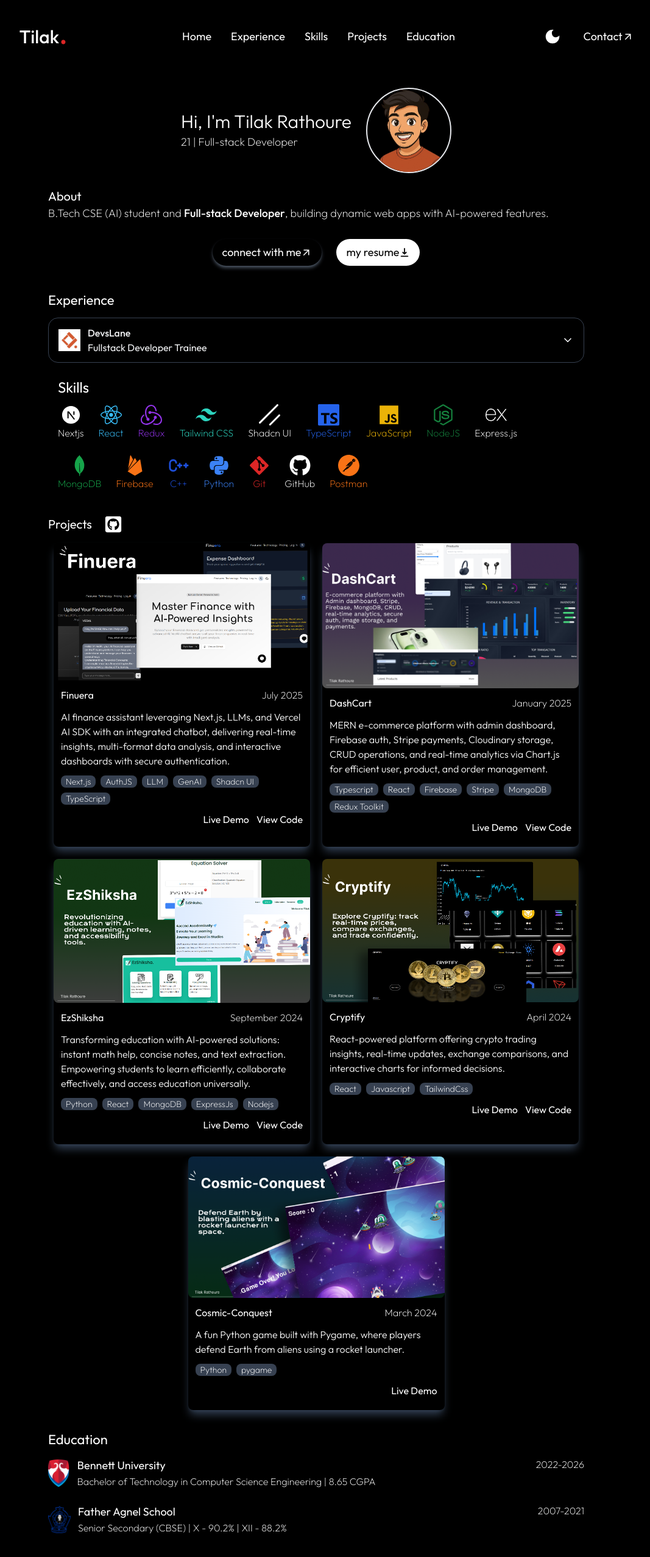
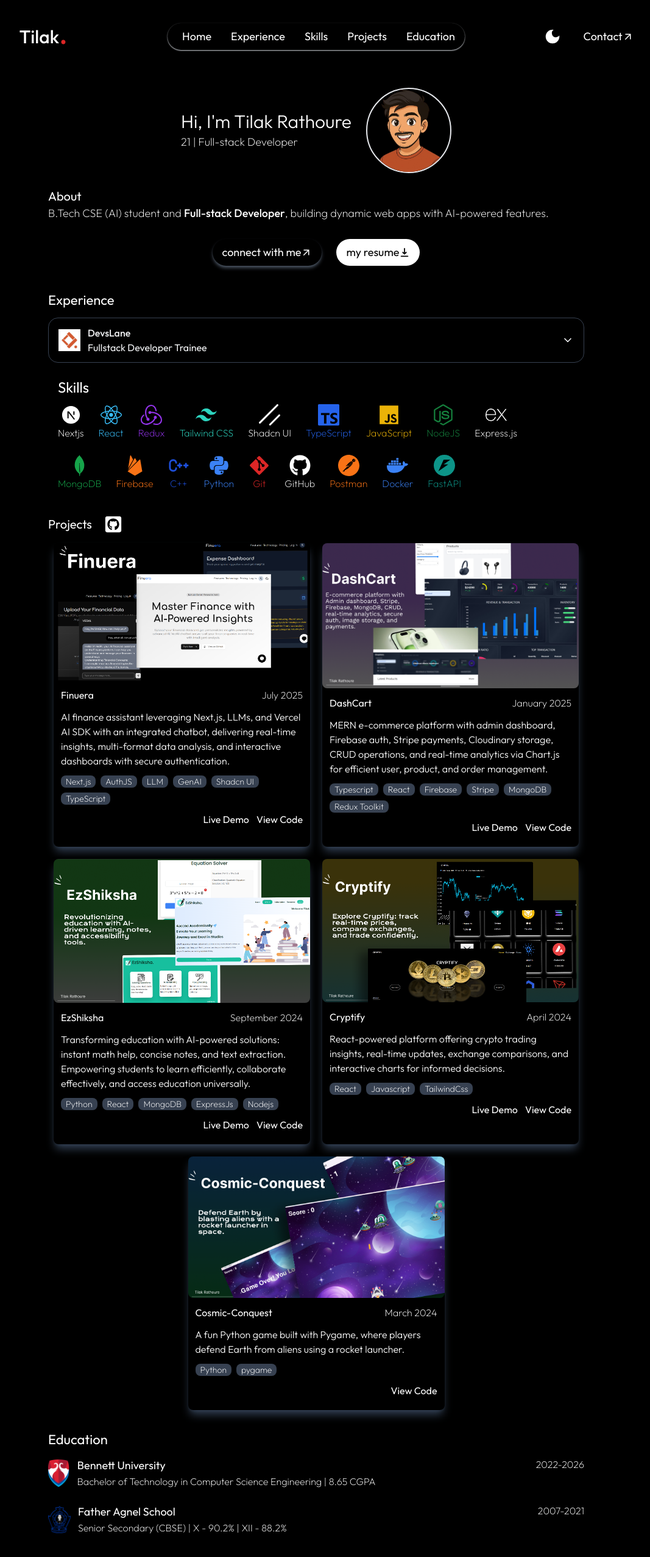
Before and after one commit to TilakRathoure/portfolio-website, a Next.js app: page / in a window 1280 px wide. Shown: the top 2554 px of the page at 61% size, without its empty margins (121-1188 px from the left). Built offline with nearby package versions, Linux system fonts and the light colour scheme; a web font is replaced by a local one.

Commit message:
add skills and fix styling

```diff
--- a/app/components/Contactform.tsx
+++ b/app/components/Contactform.tsx
@@ -5,7 +5,6 @@
 import { FaGithubSquare } from "react-icons/fa";
 import { FaLinkedin } from "react-icons/fa";
 import { FaXTwitter } from "react-icons/fa6";
-import { FaSquareInstagram } from "react-icons/fa6";
 
 type Icon = {
   icon: IconType;
@@ -25,14 +24,9 @@
     icon: FaXTwitter,
     link: "https://x.com/TilakRathoure",
   },
-  {
-    icon: FaSquareInstagram,
-    link: "https://www.instagram.com/tilakrathoure",
-  }
 ];
 
 const Contactform = () => {
-
   const [result, setResult] = React.useState("");
 
   const onSubmit = async (event: FormEvent) => {
@@ -48,10 +42,11 @@
       // Send the formData directly to the API
       const { data } = await axios.post(
         "https://api.web3forms.com/submit",
-        formData,{
-          headers:{
-            "Content-Type":"multipart/form-data"
-          }
+        formData,
+        {
+          headers: {
+            "Content-Type": "multipart/form-data",
+          },
         }
       );
 
@@ -102,7 +97,6 @@
             </p>
 
             <div className="text-black">
-
               {e.name !== "message" ? (
                 <input
                   className="border-b-[3px] p-1 rounded-lg border-black w-full text-base"
@@ -118,10 +112,7 @@
                   required
                 />
               )}
-
             </div>
-
-
           </div>
         ))}
 
--- a/app/components/Header.tsx
+++ b/app/components/Header.tsx
@@ -54,7 +54,7 @@
         </a>
         <a
           target="_blank"
-          href="https://drive.google.com/file/d/1_O2CpzlxBW_zQmf5s9gRjIPK9dnXgW7I/view?usp=sharing"
+          href="https://drive.google.com/file/d/1dlthciRokC17NXVYCYdOZpa3y7cail4V/view?usp=sharing"
         >
           <span
             className={`bg-black text-white dark:text-black dark:bg-white flex items-center justify-center shadow-md rounded-3xl px-4 cursor-pointer text-lg py-2 text-nowrap`}
--- a/app/components/Navbar.tsx
+++ b/app/components/Navbar.tsx
@@ -62,7 +62,7 @@
         <ul
           className={`hidden ${
             mode === "dark" ? "text-white bg-black" : "text-black bg-white"
-          } sm:flex justify-between items-center shadow-md rounded-3xl`}
+          } sm:flex justify-between items-center shadow-md rounded-3xl dark:shadow-sm dark:shadow-gray-300`}
         >
           {Header.map((e, i) => (
             <a
--- a/app/components/Projects.tsx
+++ b/app/components/Projects.tsx
@@ -6,7 +6,7 @@
 import python from "../../assets/cosmic.png";
 import shop from "../../assets/Screenshot 2025-08-09 022940.png";
 import Contextfirst from "../Theme";
-import finuera from "@/assets/finuera.png"
+import finuera from "@/assets/finuera.png";
 
 const Projects = () => {
   const { mode } = useContext(Contextfirst)!;
@@ -29,7 +29,14 @@
       code: "https://github.com/TilakRathoure/Finuera",
       link: "https://finuera.vercel.app/",
       image: finuera,
-      tech: [{ name: "Next.js" }, { name: "AuthJS" },{name:"LLM"},{name:"GenAI"},{name:"Shadcn UI"},{name:"TypeScript"}],
+      tech: [
+        { name: "Next.js" },
+        { name: "AuthJS" },
+        { name: "LLM" },
+        { name: "GenAI" },
+        { name: "Shadcn UI" },
+        { name: "TypeScript" },
+      ],
     },
     {
       name: "DashCart",
@@ -136,14 +143,14 @@
                 ))}
               </div>
               <div className="w-full flex justify-end gap-3">
-                <a href={e.link} target="_blank">
-                  Live Demo
-                </a>
                 {e.name !== "Cosmic-Conquest" && (
-                  <a href={e.code} target="_blank">
-                    View Code
+                  <a href={e.link} target="_blank">
+                    Live Demo
                   </a>
                 )}
+                <a href={e.code} target="_blank">
+                  View Code
+                </a>
               </div>
             </div>
           </a>
--- a/app/components/Skills.tsx
+++ b/app/components/Skills.tsx
@@ -6,8 +6,9 @@
   FaPython,
   FaGitAlt,
   FaGithub,
+  FaDocker,
 } from "react-icons/fa";
-import { IoLogoJavascript,IoLogoFirebase } from "react-icons/io5";
+import { IoLogoJavascript, IoLogoFirebase } from "react-icons/io5";
 import { RiNextjsFill, RiTailwindCssFill } from "react-icons/ri";
 import {
   SiExpress,
@@ -16,6 +17,7 @@
   SiRedux,
   SiTypescript,
   SiShadcnui,
+  SiFastapi,
 } from "react-icons/si";
 import { TbBrandCpp } from "react-icons/tb";
 
@@ -50,8 +52,9 @@
     { name: "Git", icon: FaGitAlt, color: "text-red-600" },
     { name: "GitHub", icon: FaGithub, color: "" },
     { name: "Postman", icon: SiPostman, color: "text-orange-500" },
+    { name: "Docker", icon: FaDocker, color: "text-blue-500" },
+    { name: "FastAPI", icon: SiFastapi, color: "text-teal-600" },
   ];
-
 
   return (
     <div className="m-4" id="skills">
```
Lines whose indentation alone changed are shown as unchanged.
